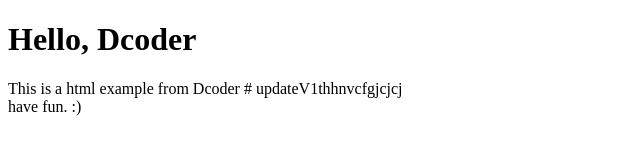
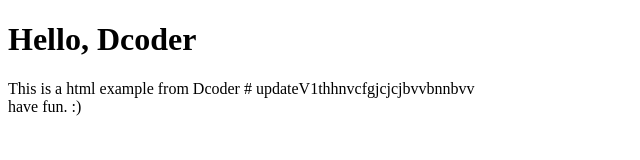
Before and after one commit to Manoj-1234/git-in-one-video, a plain HTML site: page downloads/index.html in a window 1280 px wide. Shown: the full height of the page, 0-640 px from the left. Drawn offline with Linux system fonts and the light colour scheme.

Commit message:
fixed extra brachecks

```diff
--- a/downloads/index.html
+++ b/downloads/index.html
@@ -4,7 +4,7 @@
  <body>
   <h1> Hello, Dcoder </h1>
   <div>
-    This is a html example from Dcoder # updateV1thhnvcfgjcjcj
+    This is a html example from Dcoder # updateV1thhnvcfgjcjcjbvvbnnbvv
    <br> have fun. :)
   </div>
  </body>
```
Also changed, not shown: 1 other file.
